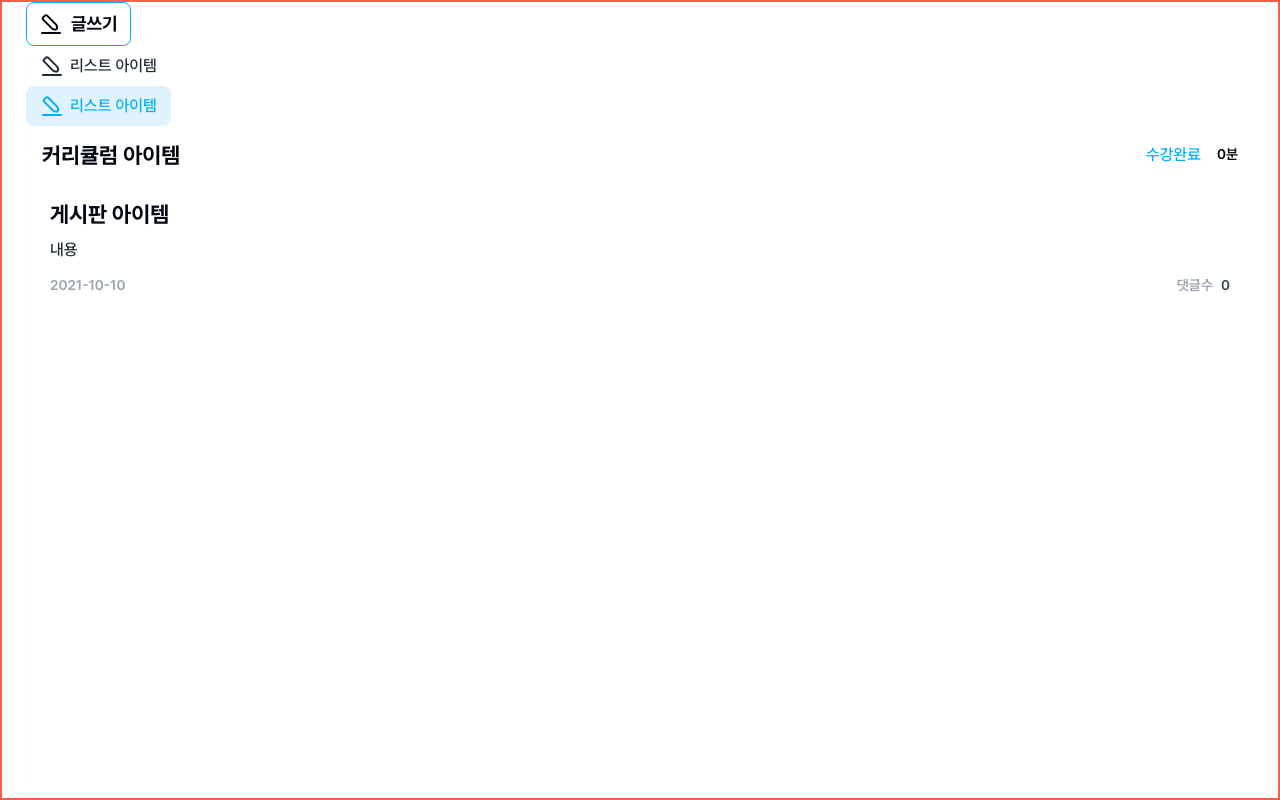
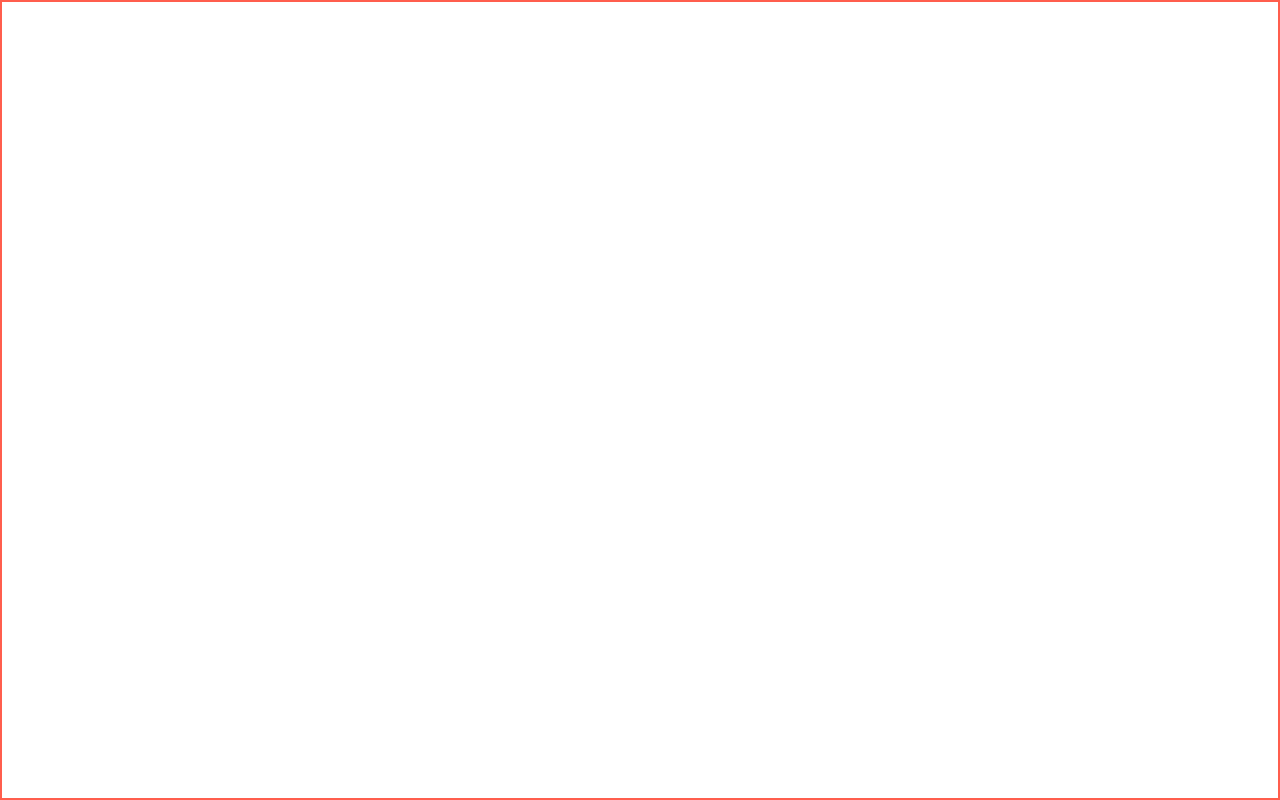
Before and after one commit to mung96/gongkademy_front, a Next.js app: page / in a window 1280 px wide. Built offline with nearby package versions, Linux system fonts and the light colour scheme.

Commit message:
feat: input 컴포넌트 구현

```diff
--- a/src/app/(with-header)/page.tsx
+++ b/src/app/(with-header)/page.tsx
@@ -1,29 +1,5 @@
 'use client';
 
-import Button from '@/components/Button';
-import PencilIcon from '@/app/assets/svg/PencilIcon.svg';
-import ListItem from '@/components/ListItem';
-import CurriculumItem, { PlayStatus } from '@/course/CurriculumItem';
-import BoardItem, { BoardCategory } from '@/board/BoardItem';
-
 export default function Home() {
-  return (
-    <>
-      <Button icon={<PencilIcon />} onClick={() => console.log('클릭')} variant="outlined">
-        글쓰기
-      </Button>
-      <ListItem label="리스트 아이템" icon={<PencilIcon />} isSelect={false} />
-      <ListItem label="리스트 아이템" icon={<PencilIcon />} isSelect={true} />
-      <CurriculumItem title="커리큘럼 아이템" runTime={0} status={PlayStatus.COMPLETED} />
-      <BoardItem
-        title="게시판 아이템"
-        content="내용"
-        date="2021-10-10"
-        category={BoardCategory.WORRY}
-        courseTitle="코스 타이틀"
-        lectureTitle="강의 타이틀"
-        commentCount={0}
-      />
-    </>
-  );
+  return <></>;
 }
--- /dev/null
+++ b/src/components/Input.tsx
@@ -0,0 +1,14 @@
+type Props = {
+  placeholder?: string;
+  onChange: () => void;
+};
+
+export default function Input({ placeholder, onChange }: Props) {
+  return (
+    <input
+      onChange={onChange}
+      placeholder={placeholder}
+      className="body1  h-[42px] w-full rounded-lg bg-neutral-gray-100 px-3 py-2 text-neutral-gray-700 outline-none	outline-offset-0 hover:outline-primary-300 focus:text-neutral-gray-900 focus:caret-primary-600 focus:outline-primary-500 disabled:text-neutral-gray-300 "
+    />
+  );
+}
```
